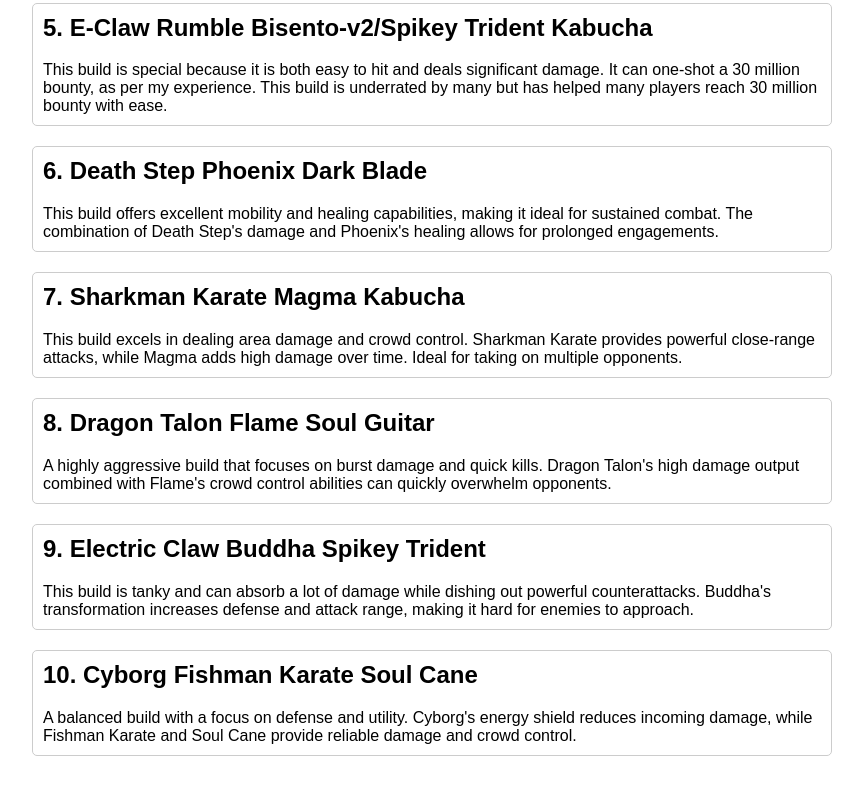
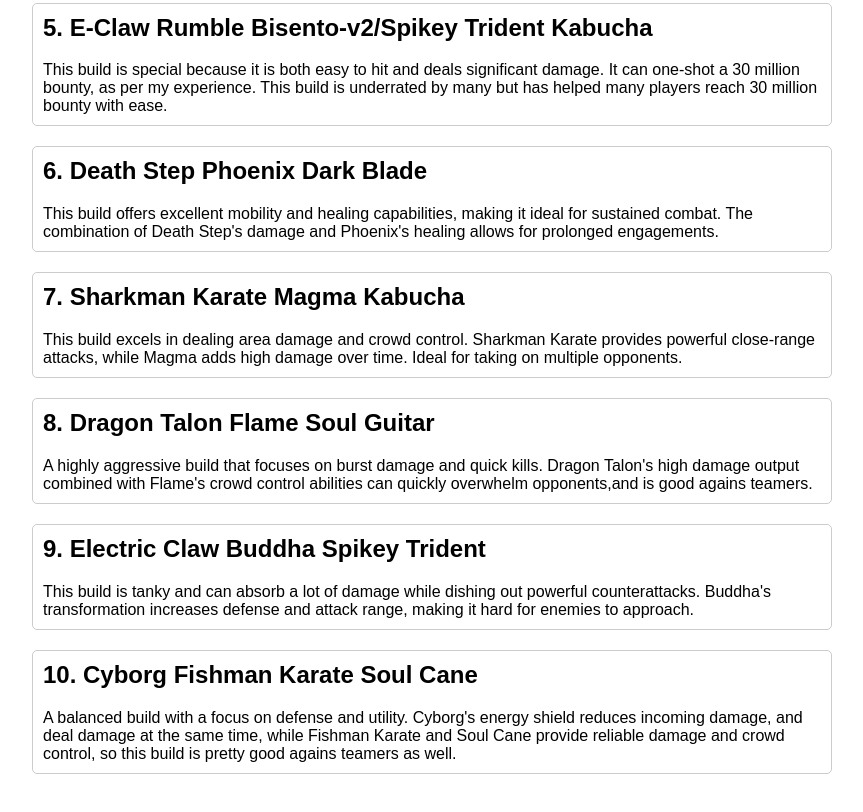
Before and after one commit to Lord-Casper/Bloxfruits-pvp-builds, a plain HTML site: page index.html in a window 1280 px wide. Shown: the part 720-1532 px from the top of the page, without its empty margins (208-1071 px from the left). Drawn offline with Linux system fonts and the light colour scheme.

Commit message:
Update index.html

```diff
--- a/index.html
+++ b/index.html
@@ -72,7 +72,7 @@
 
         <div class="build">
             <h2>8. Dragon Talon Flame Soul Guitar</h2>
-            <p>A highly aggressive build that focuses on burst damage and quick kills. Dragon Talon's high damage output combined with Flame's crowd control abilities can quickly overwhelm opponents.</p>
+            <p>A highly aggressive build that focuses on burst damage and quick kills. Dragon Talon's high damage output combined with Flame's crowd control abilities can quickly overwhelm opponents,and is good agains teamers.</p>
         </div>
 
         <div class="build">
@@ -82,7 +82,7 @@
 
         <div class="build">
             <h2>10. Cyborg Fishman Karate Soul Cane</h2>
-            <p>A balanced build with a focus on defense and utility. Cyborg's energy shield reduces incoming damage, while Fishman Karate and Soul Cane provide reliable damage and crowd control.</p>
+            <p>A balanced build with a focus on defense and utility. Cyborg's energy shield reduces incoming damage, and deal damage at the same time, while Fishman Karate and Soul Cane provide reliable damage and crowd control, so this build is pretty good agains teamers as well.</p>
         </div>
 
     </div>
```
